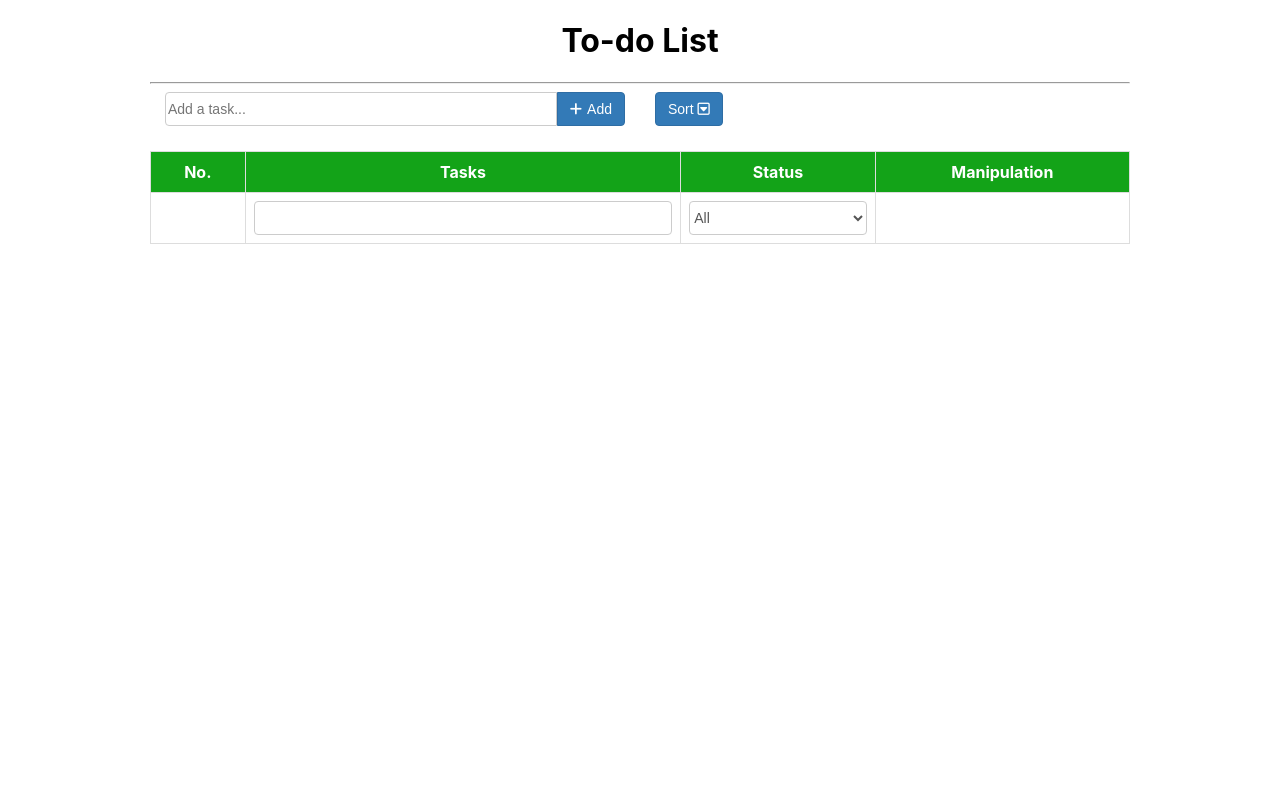
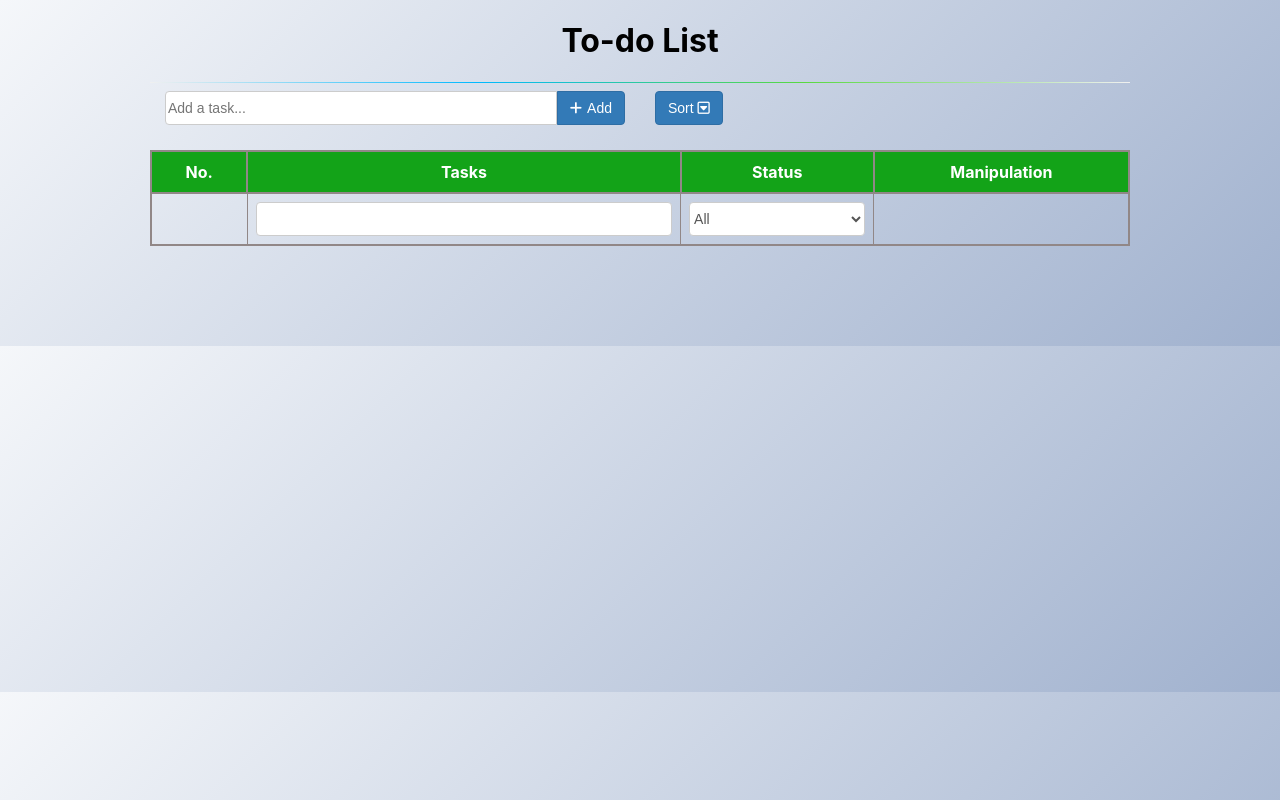
Before and after one commit to tuan0101/todo-app, a React (Create React App) app: page / in a window 1280 px wide. Built offline with nearby package versions, Linux system fonts and the light colour scheme.

Commit message:
update background

```diff
--- a/public/index.html
+++ b/public/index.html
@@ -1,5 +1,5 @@
 <!DOCTYPE html>
-<html lang="en">
+<html lang="en" class="background">
   <head>
     <meta charset="utf-8" />
     <meta name="viewport" content="width=device-width, initial-scale=1" />
--- a/src/css/App.css
+++ b/src/css/App.css
@@ -1,5 +1,21 @@
 * {
   box-sizing: border-box;
+}
+
+.background {
+  background-image: linear-gradient(135deg, #f5f7fa 0%, #a0b1ce 100%);
+
+}
+
+hr {
+  border: none;
+  height: 1px;
+  background-image: linear-gradient(to right, #f0f0f0, #00b9ff, #59d941, #f0f0f0);
+
+  /* background: -moz-linear-gradient(left, #1C6EA4 0%, #2388CB 45%, #144E75 100%);
+  background: -webkit-linear-gradient(left, #1C6EA4 0%, #2388CB 45%, #144E75 100%);
+  background: linear-gradient(to right, #1C6EA4 0%, #2388CB 45%, #144E75 100%); */
+
 }
 
 .container {
@@ -8,7 +24,6 @@
   margin-right: auto;
   margin-left: auto;
   min-width: 850px;
-
 }
 
 .mr-5 {
@@ -475,25 +490,39 @@ tr {
 }
 
 table {
-  margin: 10px 0px;
+  margin: 10px 0px 100px 0px;
 }
 .table-bordered {
-  border: 1px solid #ddd;
+  border: 2px solid #918787;
 }
 
-.table-bordered>thead>tr>td, .table-bordered>thead>tr>th {
+.table-bordered>thead>tr>th {
+  border: 12px solid #918787;
+}
+
+.table-bordered>thead>tr>td {
   border-bottom-width: 2px;
 }
 
+
+
+.table-bordered>thead {
+  border-bottom-width: 20px;
+}
+
 .table-bordered>thead>tr>th, .table-bordered>tbody>tr>td {
-  border: 1px solid #ddd;
+  border: 1px solid #918787;
 }
 
 .table>thead>tr>th, .table>tbody>tr>td {
   padding: 8px;
   line-height: 1.5;
   vertical-align: middle;
-  border-top: 1px solid #ddd;
+  border-top: 1px solid #918787;
+}
+
+.table>thead>tr>th {
+  border: 2px solid #918787;
 }
 
 .table-hover > tbody > tr:hover {
@@ -559,11 +588,11 @@ th {
   from {
     text-shadow: 0 0 1px #fff,
                  0 0 2px #fff,
-                 0 0 3px #00e6e6,
-                 0 0 4px #00e6e6,
-                 0 0 5px #00e6e6,
-                 0 0 6px #00e6e6,
-                 0 0 7px #00e6e6;
+                 0 0 3px #00a3a3,
+                 0 0 4px #00a3a3,
+                 0 0 5px #00a3a3,
+                 0 0 6px #00a3a3,
+                 0 0 7px #00a3a3;
   }
 
   to {
```
